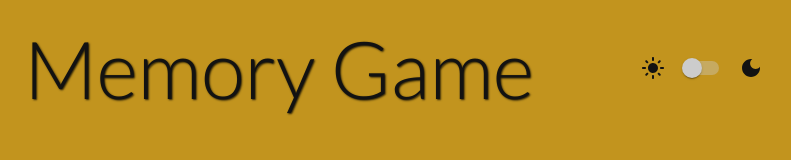
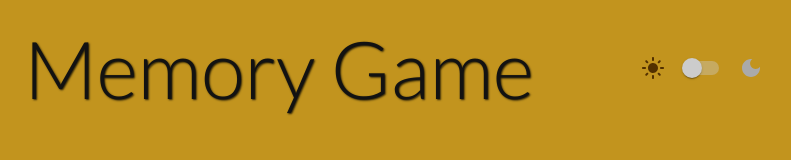
Before and after one commit to krishna-chaitanya-piratla/memory-game, a React (Create React App) app: page / in a window 1280 px wide. Shown: the top 160 px of the page, without its empty margins (361-1152 px from the left). Built offline with nearby package versions, Linux system fonts and the light colour scheme; a web font is replaced by a local one.

Commit message:
Change the colors for the icons beside the toggle

```diff
--- a/src/components/Toggle.tsx
+++ b/src/components/Toggle.tsx
@@ -1,8 +1,6 @@
 import React from 'react';
 import { observer } from 'mobx-react-lite';
-import { ToggleContainer, StyledSwitch, IconWrapper } from '../styles/Toggle';
-import LightModeIcon from '@mui/icons-material/LightMode';
-import DarkModeIcon from '@mui/icons-material/DarkMode';
+import { ToggleContainer, StyledSwitch, IconWrapper, StyledLightModeIcon, StyledDarkModeIcon } from '../styles/Toggle';
 import { useStore } from '../store/StoreProvider';
 
 const Toggle: React.FC = observer(() => {
@@ -15,11 +13,11 @@ const Toggle: React.FC = observer(() => {
   return (
     <ToggleContainer>
       <IconWrapper>
-        <LightModeIcon />
+        <StyledLightModeIcon active={!appStore.darkMode} />
       </IconWrapper>
       <StyledSwitch checked={appStore.darkMode} onChange={handleChange} />
       <IconWrapper>
-        <DarkModeIcon />
+        <StyledDarkModeIcon active={appStore.darkMode} />
       </IconWrapper>
     </ToggleContainer>
   );
--- a/src/styles/GlobalStyle.tsx
+++ b/src/styles/GlobalStyle.tsx
@@ -6,6 +6,9 @@ const GlobalStyle = createGlobalStyle<{ theme: { darkMode: boolean } }>`
     --primary-text-color: hsl(0deg 0% 7%);
     --dark-mode-bg-color: hsl(0deg 0% 7%);
     --dark-mode-text-color: hsl(43deg 73% 44%);
+    --dark-mode-icon-active-color: hsl(43deg 73% 44%);
+    --dark-mode-icon-inactive-color: #aaa;
+    --light-mode-icon-active-color: hsl(35deg 100% 16%);
     --header-text-shadow: 1px 1px 2px rgba(0, 0, 0, 0.8);
     /* Add more variables as needed */
   }
--- a/src/styles/Toggle.tsx
+++ b/src/styles/Toggle.tsx
@@ -1,5 +1,7 @@
 import styled from 'styled-components';
 import { Switch } from '@mui/material';
+import LightModeIcon from '@mui/icons-material/LightMode';
+import DarkModeIcon from '@mui/icons-material/DarkMode';
 
 export const ToggleContainer = styled.div`
   display: flex;
@@ -14,10 +16,10 @@ export const ToggleContainer = styled.div`
 export const StyledSwitch = styled(Switch)`
   /* Add custom styles here */
   .MuiSwitch-switchBase.Mui-checked {
-    color: #4caf50; /* Checked color */
+    color: var(--dark-mode-icon-active-color); /* Checked color */
   }
   .MuiSwitch-switchBase.Mui-checked + .MuiSwitch-track {
-    background-color: #4caf50; /* Checked background color */
+    background-color: hsl(43deg 73% 44%); /* Checked background color */
   }
   .MuiSwitch-switchBase {
     color: #ccc; /* Unchecked color */
@@ -33,3 +35,11 @@ export const IconWrapper = styled.div`
   justify-content: center;
   margin: 0 8px;
 `;
+
+export const StyledLightModeIcon = styled(LightModeIcon)<{ active: boolean }>`
+  color: ${({ active }) => (active ? 'var(--light-mode-icon-active-color)' : 'var(--dark-mode-icon-inactive-color)')};
+`;
+
+export const StyledDarkModeIcon = styled(DarkModeIcon)<{ active: boolean }>`
+  color: ${({ active }) => (active ? 'var(--dark-mode-icon-active-color)' : 'var(--dark-mode-icon-inactive-color)')};
+`;
```
